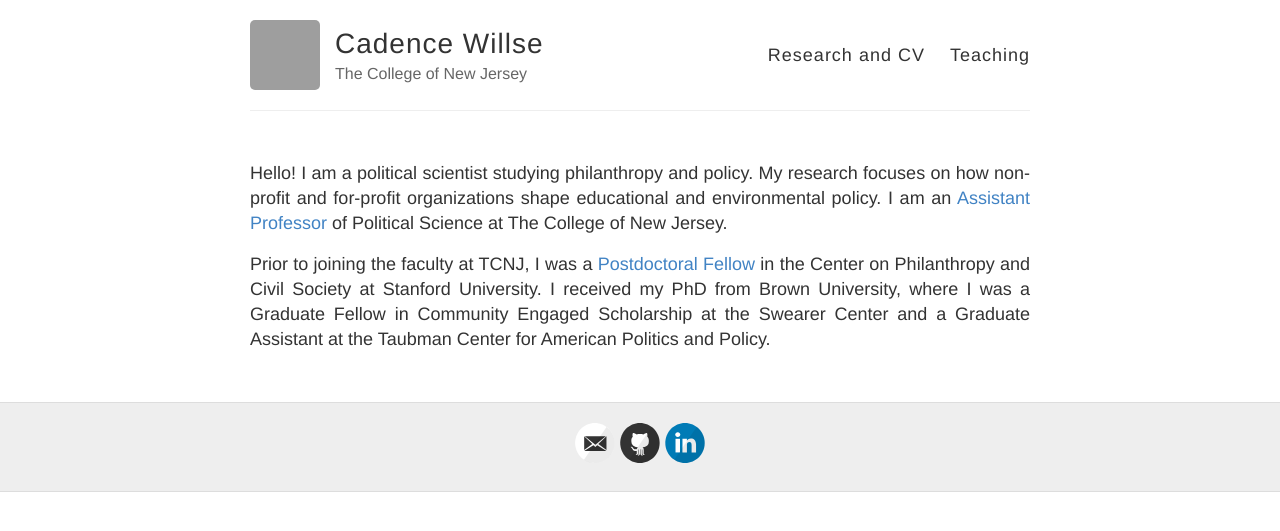
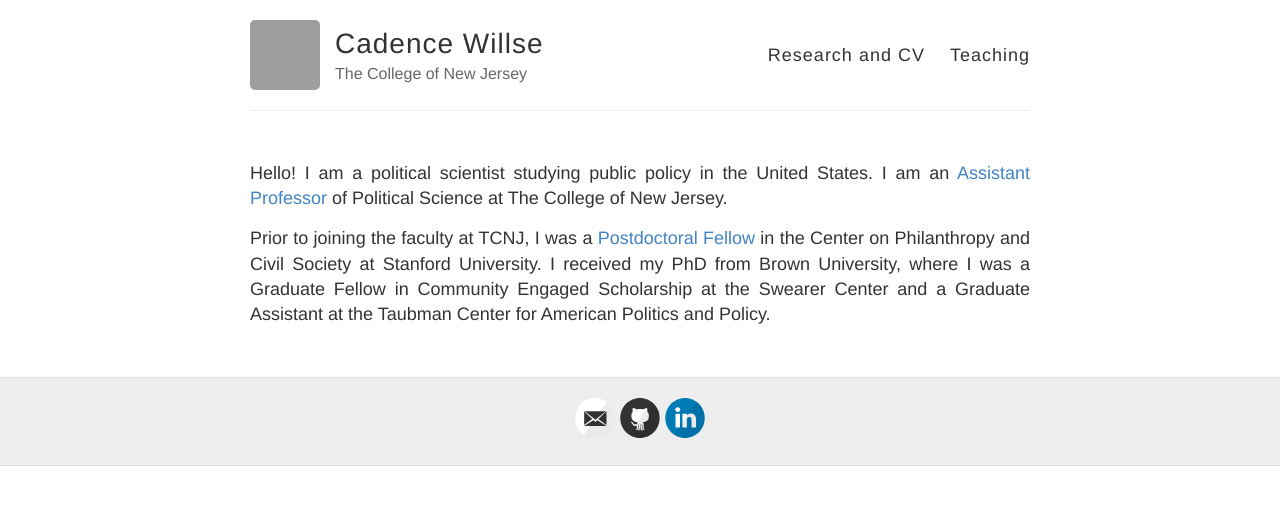
Before and after one commit to cadencewillse/cadencewillse.github.io, a Jekyll site: the page built from index.md, in a window 1280 px wide. Shown: the top 531 px of the page. Built offline with Jekyll 4.4.1, drawn with Linux system fonts in a browser that asks for light colours; grey boxes are pictures that could not be loaded.

Commit message:
Update index.md

```diff
--- a/index.md
+++ b/index.md
@@ -2,6 +2,6 @@
 layout: default
 ---
 
-Hello! I am a political scientist studying philanthropy and policy. My research focuses on how non-profit and for-profit organizations shape educational and environmental policy. I am an [Assistant Professor](https://polisci.tcnj.edu/faculty_staff/cadence-willse/) of Political Science at The College of New Jersey.
+Hello! I am a political scientist studying public policy in the United States.  I am an [Assistant Professor](https://polisci.tcnj.edu/faculty_staff/cadence-willse/) of Political Science at The College of New Jersey.
 
 Prior to joining the faculty at TCNJ, I was a [Postdoctoral Fellow](https://pacscenter.stanford.edu/person/cadence-willse/) in the Center on Philanthropy and Civil Society at Stanford University. I received my PhD from Brown University, where I was a Graduate Fellow in Community Engaged Scholarship at the Swearer Center and a Graduate Assistant at the Taubman Center for American Politics and Policy.
```
